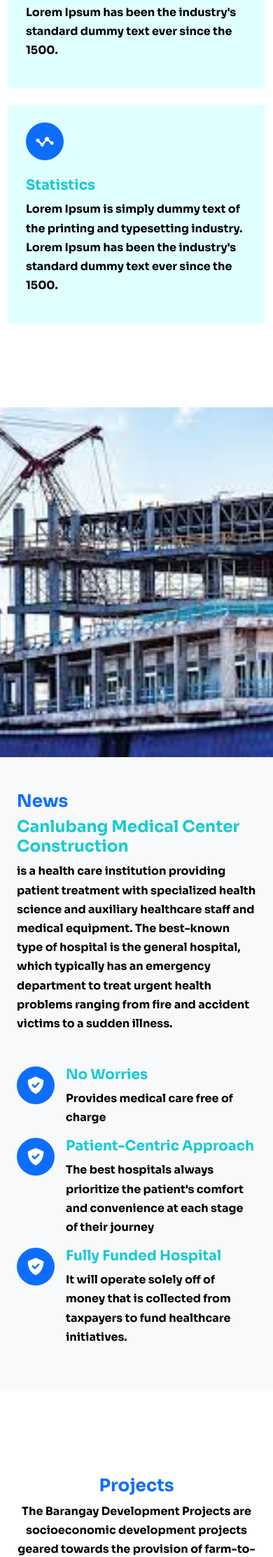
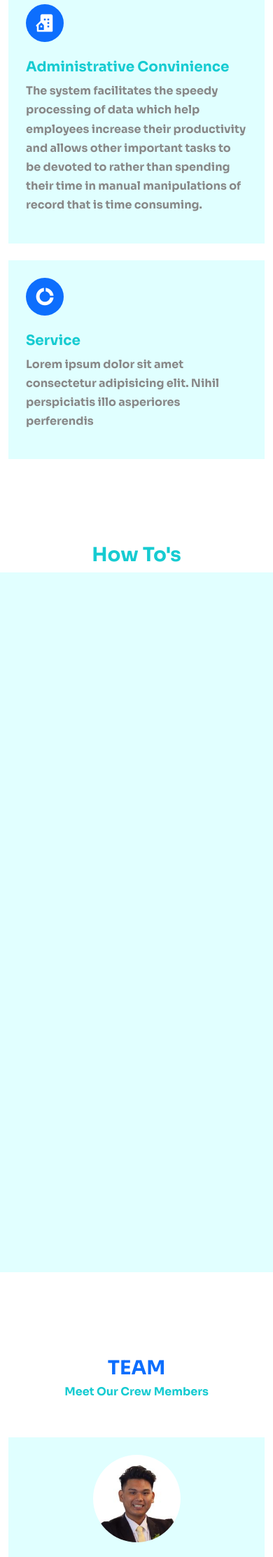
Before and after one commit to lukeeetoledo/BARIS, a PHP site: page / in a window 390 px wide. Shown: the part 3095-5320 px from the top of the page at 70% size. Run offline with PHP 8.4, Linux system fonts and the light colour scheme.

Commit message:
documentation

```diff
--- a/CSS/index.css
+++ b/CSS/index.css
@@ -112,11 +112,16 @@
 }
 
 .col-img{
-  background-image: url(/img/hospital.jpg);
+  background-image: url(/img/Slide1.JPG);
   background-position: center;
   background-size: cover;
  min-height: 500px;
-
+}
+.col-imgg{
+  background-image: url(/img/Slide1.JPG);
+  background-position: center;
+  background-size: cover;
+ min-height: 500px;
 }
 img{
   width: 100%;
@@ -174,38 +179,52 @@
 }
 .footer-col h4{
   font-size: 18px;
-  color: pink;
+  color:var(--primary);
   text-transform: capitalize;
   margin-bottom: 10px;
   font-weight: 500;
 }
-.footer-col ul li a{
+.footer-col ul a{
   font-size: 16px;
   text-transform: capitalize;
   color: white;
   text-decoration: none;
   font-weight: 300;
-  color: #bbbbbb;
   display: block;
   transition: all 1s ease;
 }
-.footer-col ul li a:hover{
-  color: white;
+.footer-col ul a:hover{
+  color: var(--primary);
   padding-left: 8px;
 }
-.footer-col .social-links a{
-  display: inline-block;
-  height: 50px;
-  width: 50px;
-  background-color: rgba(255,255,255,0.2);
-  margin:0 10px 10px 0;
-  text-align: center;
-  line-height: 40px;
+
+
+
+.team-member img{
+  height: 125px;
+  width: 125px;
+  border-radius: 100px;
+}
+.social-icons{
+  display: flex;
+  justify-content: center;
+}
+.social-icons a{
+  height: 34px;
+  width: 34px;
+  background-color: var(--primary);
+  border-radius: 2px solid var(--primary);
   color: white;
-  border-radius: 50%;
-  transition: all 2s ease;
+  display: flex;
+  justify-content: center;
+  align-items: center;
+  border-radius: 100px;
+ margin-left: 5px;
+ transition: all 0.4s ease;
+ border: 2px;
 }
-.footer-col .social-links a:hover{
-  color: white;
-  background-color: black;
+.social-icons a:hover{
+  color: var(--primary);
+  background-color: transparent;
+  border-color: var(--primary);
 }
--- a/index.html
+++ b/index.html
@@ -33,16 +33,16 @@
             <a class="nav-link" href="#">Home</a>
           </li>
           <li class="nav-item">
-            <a class="nav-link" href="#services">Services</a>
+            <a class="nav-link" href="#services">Features</a>
           </li>
           <li class="nav-item">
-            <a class="nav-link" href="#News">News</a>
+            <a class="nav-link" href="#News">How To's</a>
           </li>
           <li class="nav-item">
-            <a class="nav-link" href="#Projects">Projects</a>
+            <a class="nav-link" href="#team">About Us</a>
           </li>
           <li class="nav-item">
-            <a class="nav-link" href="#Official">Officials</a>
+            <a class="nav-link" href="#documentation">Documentation</a>
           </li>
         </ul>
         <button class="btn btn-primary ms-lg-3">Login</button>
@@ -57,14 +57,10 @@
     <div class="container">
       <div class="row">
         <div class="col-g-7 mx-auto text-center">
-          <h1 class="display-4">Welcome to Barangay Canlubang</h1>
-          <h2 class="my-4">Mission</h2>
-          <p class="text-white my-4">“We commit to perform better duties and responsibilities to carry out the plans and objectives of the barangay thru voluntary and excellent performance, most especially in the delivery of the basic needs such as improved roads and environment, wat
-              er system, health care, education, housing and agricultural farming needs of the farmers and residents of the barangay.”
-          </p>
-          <h2 class="my-4">Vision</h2>
-          <p class="text-white">“We envision the Barangay Canlubang to be more progressive, loving and peaceful place to live in where people and residents enjoy harmonious way of life, business,
-            at work and at home, and most especially for a more directed and progressive Barangay Governance.”</p>
+          <h1 class="display-4">Barangay and Resident's Information System</h1>
+          <h2 class="my-4">(BARIS)</h2>
+
+          <p class="text-white">Keeping Barangay records is a one way to easily track resident’s information. BARIS is capable in recording this bulk information and can be stored in a long period of time. This system can meet strategic objectives for reducing paper consumption and reducing time consuming file retrieval from bulky documents. BARIS can also track residents record such as personal to family information, complaints to amicable settlement information and can create daily reports for the Barangay. It is a conntrol system that manages the process industrial workspace. It reduces human error and processign time, thus it cann boost productivity and result into high quality of prduct produce</p>
         </div>
       </div>
     </div>
@@ -76,8 +72,8 @@
     <div class="container">
         <div class="row mb-5">
             <div class="col-md-8 mx-auto text-center">
-          <h2 class="text-primary">Services</h2>
-          <p class="text-black">In the extent of implementation of the basic services and facilities in the barangay
+                <h1 class="text-primary">FEATURES</h1>
+                <p>In the extent of implementation of the basic services and facilities in the barangay
                   as mandated in Section 17 of the Local Government Code of 1991, the indicators
                   were as follows: Agricultural Support Services, Health and Social Welfare
                   Services, Services and Facilities Related to General Hygiene and Sanitation,
@@ -89,63 +85,60 @@
         </div>
         <div class="row g-4">
             <div class="col-lg-4 col-sm-6">
-          <div class="service card-effect">
+                <div class="service card-effect bounceInUp">
                     <div class="iconbox">
-              <i class='bx bxs-file-doc'></i>
+                      <i class='bx bxs-lock'></i>
                     </div>
-            <h5 class="mt-4 mb-2">Online Documents Processing</h5>
-            <p class="text-black">Lorem Ipsum is simply dummy text of the printing and typesetting industry. Lorem Ipsum has been the
-              industry's standard dummy text ever since the 1500.</p>
+                    <h5 class="mt-4 mb-2">Security</h5>
+                    <p>BARIS helps Barangay Information to be secured with the use of auto-backup database and system user level security preventing unauthorized personnel to access the information</p>
                 </div>
             </div>
             <div class="col-lg-4 col-sm-6">
               <div class="service card-effect">
                   <div class="iconbox">
-              <i class='bx bxs-heart' ></i>
+                    <i class='bx bx-task' ></i>
                   </div>
-            <h5 class="mt-4 mb-2">Online Health Registration</h5>
-            <p class="text-black">Lorem Ipsum is simply dummy text of the printing and typesetting industry. Lorem Ipsum has been the
-              industry's standard dummy text ever since the 1500.</p>
+                  <h5 class="mt-4 mb-2">Online Process</h5>
+                  <p>Online processing of documents is also the main features of the system. You can get a documents such as barangay clearance, business permit or cedula by providing a corresponding requirements </p>
               </div>
           </div>
           <div class="col-lg-4 col-sm-6">
             <div class="service card-effect">
                 <div class="iconbox">
-              <i class='bx bx-list-plus' ></i>
+                  <i class='bx bxs-data'></i>
                 </div>
-            <h5 class="mt-4 mb-2">Online Enrollment</h5>
-            <p class="text-black">Lorem Ipsum is simply dummy text of the printing and typesetting industry. Lorem Ipsum has been the
-              industry's standard dummy text ever since the 1500.</p>
+                <h5 class="mt-4 mb-2">Automated Inventory</h5>
+                <p>The System facilitates automated property inventory of the Barangay that can track location, cost, acquisition date and condition of the property. The system can speedily generate inventory with accuracy. </p>
             </div>
         </div>
             <div class="col-lg-4 col-sm-6">
                 <div class="service card-effect">
                     <div class="iconbox">
-              <i class='bx bxs-megaphone' ></i>
+                      <i class='bx bx-desktop' ></i>
                     </div>
-            <h5 class="mt-4 mb-2">Barangay Announcements</h5>
-            <p class="text-black">Lorem Ipsum is simply dummy text of the printing and typesetting industry. Lorem Ipsum has been the
-              industry's standard dummy text ever since the 1500.</p>
+                    <h5 class="mt-4 mb-2">Monitoring</h5>
+                    <p>The ability of BARIS to monitor Residents Information and Business information status is an essential
+                      feature that may help Barangay Officials in decision making to formulate solutions, corresponding recommendations and appropriate positive actions. </p>
                 </div>
             </div>
             <div class="col-lg-4 col-sm-6">
                 <div class="service card-effect">
                     <div class="iconbox">
-              <i class='bx bxs-report'></i>
+                      <i class='bx bxs-building-house'></i>
                     </div>
-            <h5 class="mt-4 mb-2">Crime and Emergency Report</h5>
-            <p class="text-black">Lorem Ipsum is simply dummy text of the printing and typesetting industry. Lorem Ipsum has been the
-              industry's standard dummy text ever since the 1500.</p>
+                    <h5 class="mt-4 mb-2">Administrative Convinience</h5>
+                    <p>The system facilitates the speedy processing of data which help employees increase their productivity and allows other important tasks to be devoted to rather than spending their time in manual manipulations of record that is time consuming. </p>
                 </div>
             </div>
+
             <div class="col-lg-4 col-sm-6">
                 <div class="service card-effect">
                     <div class="iconbox">
-              <i class='bx bx-stats' ></i>
+                        <i class='bx bxs-doughnut-chart'></i>
                     </div>
-            <h5 class="mt-4 mb-2">Statistics</h5>
-            <p class="text-black">Lorem Ipsum is simply dummy text of the printing and typesetting industry. Lorem Ipsum has been the
-              industry's standard dummy text ever since the 1500.</p>
+                    <h5 class="mt-4 mb-2">Service</h5>
+                    <p>Lorem ipsum dolor sit amet consectetur adipisicing elit. Nihil perspiciatis illo asperiores
+                        perferendis </p>
                 </div>
             </div>
         </div>
@@ -153,53 +146,17 @@
 </section>
 <!--Services-->
 
-<!--News-->
-<section class="row w-100% py-0 bg-light" id="News">
+<!--How to-->
+<section class="row w-100% py-0" id="News">
+<h1 class="text-center">How To's</h1>
 <div class="col-lg-6 col-img"></div>
-  <div class="col-lg-6 py-5">
-    <div class="container">
-      <div class="row">
-        <div class="col-md-10 offset-md-1">
-          <h2 class="text-primary">News</h2>
-          <h3>Canlubang Medical Center Construction</h3>
-          <p class="text-black">is a health care institution providing patient treatment with specialized health science and auxiliary healthcare staff and medical equipment. The best-known type of hospital is the general hospital, which typically has an emergency department to treat urgent health problems ranging from fire and accident victims to a sudden illness.</p>
+<div class="col-lg-6 col-imgg"></div>
 
-            <div class="feature d-flex mt-5">
-              <div class="iconbox me-3">
-                <i class='bx bxs-check-shield'></i>
-              </div>
-              <div>
-                <h5>No Worries</h5>
-              <p class="text-black">Provides medical care free of charge</p>
-              </div>
-            </div>
-            <div class="feature d-flex">
-              <div class="iconbox me-3">
-                <i class='bx bxs-check-shield'></i>
-              </div>
-              <div>
-                <h5>Patient-Centric Approach</h5>
-              <p class="text-black">The best hospitals always prioritize the patient's comfort and convenience at each stage of their journey</p>
-              </div>
-            </div>
-            <div class="feature d-flex">
-              <div class="iconbox me-3">
-                <i class='bx bxs-check-shield'></i>
-              </div>
-              <div>
-                <h5>Fully Funded Hospital</h5>
-              <p class="text-black">It will operate solely off of money that is collected from taxpayers to fund healthcare initiatives.</p>
-              </div>
-            </div>
-        </div>
-      </div>
-    </div>
-  </div>
+
 </section>
-<!--News-->
+<!--How to-->
 
-<!--Projects-->
-<section id="Projects">
+<!--<section id="Projects">
   <div class="container-fluid">
     <div class="row mb-5">
       <div class="col-md-8 mx-auto text-center">
@@ -276,48 +233,98 @@
 </div>
     </div>
   </div>
-</section>
-<!--Projects-->
+</section>  -->
 
 
-  <footer class="footer">
+<!-- TEAM -->
+<section id="team">
+  <div class="container">
+      <div class="row mb-5">
+          <div class="col-md-8 mx-auto text-center">
+              <h1 class="text-primary">TEAM</h1>
+              <h6>Meet Our Crew Members</h6>
+          </div>
+      </div>
+      <div class="row text-center g-4">
+          <div class="col-lg-3 col-sm-6">
+              <div class="team-member card-effect">
+                  <img src="img/marvin.jpg" alt="">
+                  <h5 class="mb-0 mt-4">Jaudian, Marvin</h5>
+                  <p>Front-End Developer</p>
+                  <i class='bx bxl-gmail' ></i>
+                  <p>jaudianmarvin01</p>
+                  <div class="social-icons">
+                      <a href="https://web.facebook.com/JaudianMarvin/"><i class='bx bxl-facebook'></i></a>
+                      <a href="https://www.linkedin.com/in/marvin-jaudian-246329203/"><i class='bx bxl-linkedin' ></i></a>
+                      <a href="https://github.com/jaudianmarvin?fbclid=IwAR1AzSTOB0XwaaZ2wB3XiwuL1cR1zns9DAKSyfKIY0gPlq4AwCxZDZHRexA"><i class='bx bxl-github'></i></a>
+                  </div>
+              </div>
+          </div>
+          <div class="col-lg-3 col-sm-6">
+              <div class="team-member card-effect">
+                  <img src="img/jawo.png" alt="">
+                  <h5 class="mb-0 mt-4">Manzon, Eduard</h5>
+                  <p>Front-End Developer</p>
+                  <i class='bx bxl-gmail' ></i>
+                  <p>manzonjohneduard</p>
+                  <div class="social-icons">
+                      <a href="https://web.facebook.com/jawo.jawo.jawo/"><i class='bx bxl-facebook'></i></a>
+                      <a href="https://www.linkedin.com/in/johnmanzon/"><i class='bx bxl-linkedin' ></i></a>
+                      <a href="https://github.com/jawo406"><i class='bx bxl-github'></i></a>
+                  </div>
+              </div>
+          </div>
+          <div class="col-lg-3 col-sm-6">
+              <div class="team-member card-effect">
+                  <img src="img/crisjahn.jpg" alt="">
+                  <h5 class="mb-0 mt-4">Perez, Crisjahn</h5>
+                  <p>Back-End Developer</p>
+                  <i class='bx bxl-gmail' ></i>
+                  <p>crisjahn.perez09</p>
+
+                  <div class="social-icons">
+                      <a href="https://web.facebook.com/crisjahn.perezzzz?_rdc=1&_rdr"><i class='bx bxl-facebook'></i></a>
+                      <a href="https://www.linkedin.com/in/crisjahnperez?fbclid=IwAR2x1vGVNjq-zY4GZdU6fwLj1s0YY_Id7AyfBSgDbPn1n38Y0kou0sNWmck"><i class='bx bxl-linkedin' ></i></a>
+                      <a href="https://github.com/rajyon?fbclid=IwAR3IsH38Td9h97OC36C9aIUtsb7FOeFibOIULaUiKCKxeJO2TjA_5mjbfc0"><i class='bx bxl-github'></i></a>
+                  </div>
+              </div>
+          </div>
+          <div class="col-lg-3 col-sm-6">
+              <div class="team-member card-effect">
+                  <img src="img/luke.jpg" alt="">
+                  <h5 class="mb-0 mt-4">Toledo, Luke</h5>
+                  <p>Back-End Developer</p>
+                  <i class='bx bxl-gmail' ></i>
+                  <p>luketoledo61</p>
+                  <div class="social-icons">
+                      <a href="https://web.facebook.com/lukeeetoledo?_rdc=1&_rdr"><i class='bx bxl-facebook'></i></a>
+                      <a href="https://www.linkedin.com/in/luke-toledo/?fbclid=IwAR1b4o25BEof62LV6b4Ymht1rAboyQkW247lHSHcB44RUmmRWHXDTrFx-3w"><i class='bx bxl-linkedin' ></i></a>
+                      <a href="https://github.com/lukeeetoledo?fbclid=IwAR0uTHrxYU_zcbeFPL89H2cY-q1McqoA4ttL0JB9PYwnhrQB6vITN0yYJI4"><i class='bx bxl-github'></i></a>
+                  </div>
+              </div>
+          </div>
+      </div>
+  </div>
+</section><!-- TEAM -->
+
+
+  <footer class="footer" id="documentation">
    <div class="containerr">
      <div class="roww">
        <div class="footer-col">
-         <h4>Emergency</h4>
+         <h4>Documentation</h4>
+
          <ul>
-           <li><a class="text-white" href="#">Ambulance: 502-3552</a></li>
-           <li><a class="text-white" href="#">Fire Station: 545-8601</a></li>
-           <li><a class="text-white" href="#">545-1695</a></li>
-           <li><a class="text-white" href="#">Police Calamba: 545-8602</a></li>
-           <li><a class="text-white" href="#">Task Force: 827-5730</a></li>
+           <u><a href="Chap 123.docx">Chapter 1</a></u>
+           <h6>The Problem and its Settings</h6>
+           <u><a href="Chap 123.docx">Chapter 2</a></u>
+           <h6>Conceptual Framework</h6>
+           <u><a href="Chap 123.docx">Chapter 3</a></u>
+           <h6>Methodology</h6>
          </ul>
+
        </div>
-      <div class="footer-col">
-        <h4>Office Department</h4>
-        <ul>
-          <li><a class="text-white" href="#">Secretary Department:</a></li>
-          <li><a class="text-white" href="#">549-3454 / 576-7596</a></li>
-          <li><a class="text-white" href="#">Treasury Department</a></li>
-          <li><a class="text-white" href="#">576-6522 / 576-7881</a></li>
-        </ul>
-      </div>
-      <div class="footer-col">
-        <h4>Necessity</h4>
-        <ul>
-          <li><a class="text-white" href="#">Meralco: 534-1180</a></li>
-          <li><a class="text-white" href="#">PLDT: 171</a></li>
-          <li><a class="text-white" href="#">Royal Cable: 8822</a></li>
-          <li><a class="text-white" href="#">Water District: 545-2863</a></li>
-        </ul>
-      </div>
-      <div class="footer-col">
-        <h4>Social Links</h4>
-       <div class="social-links">
-         <a href="#"><i class="fab fa-facebook-f"></i></a>
-         <a href="#"><i class="fab fa-twitter"></i></a>
-         <a href="#"><i class="fab fa-instagram"></i></a>
-       </div>
+
       </div>
      </div>
    </div>
```
Also changed, not shown: img/Slide1.JPG (added), img/crisjahn.jpg (added), img/jawo.png (added), img/luke.jpg (added), img/marvin.jpg (added), 1 other file. Lines whose indentation alone changed are shown as unchanged.
